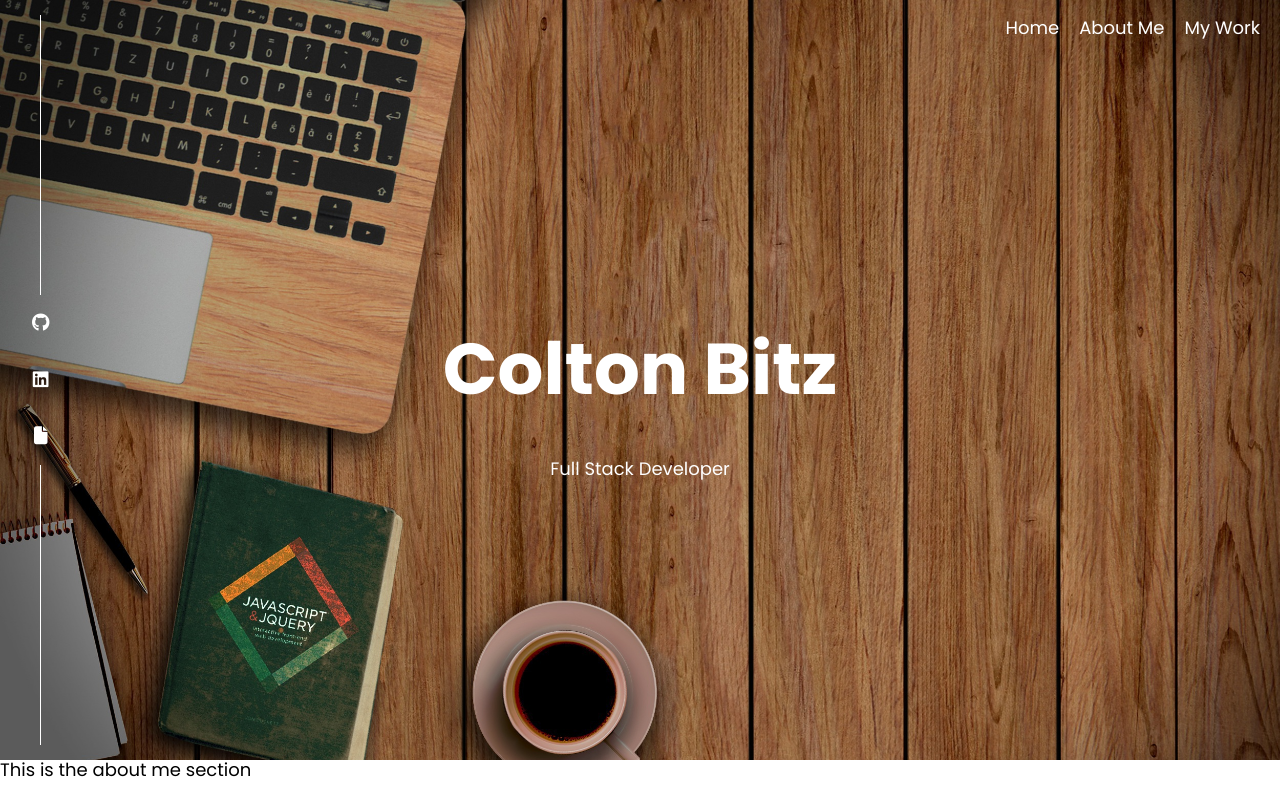
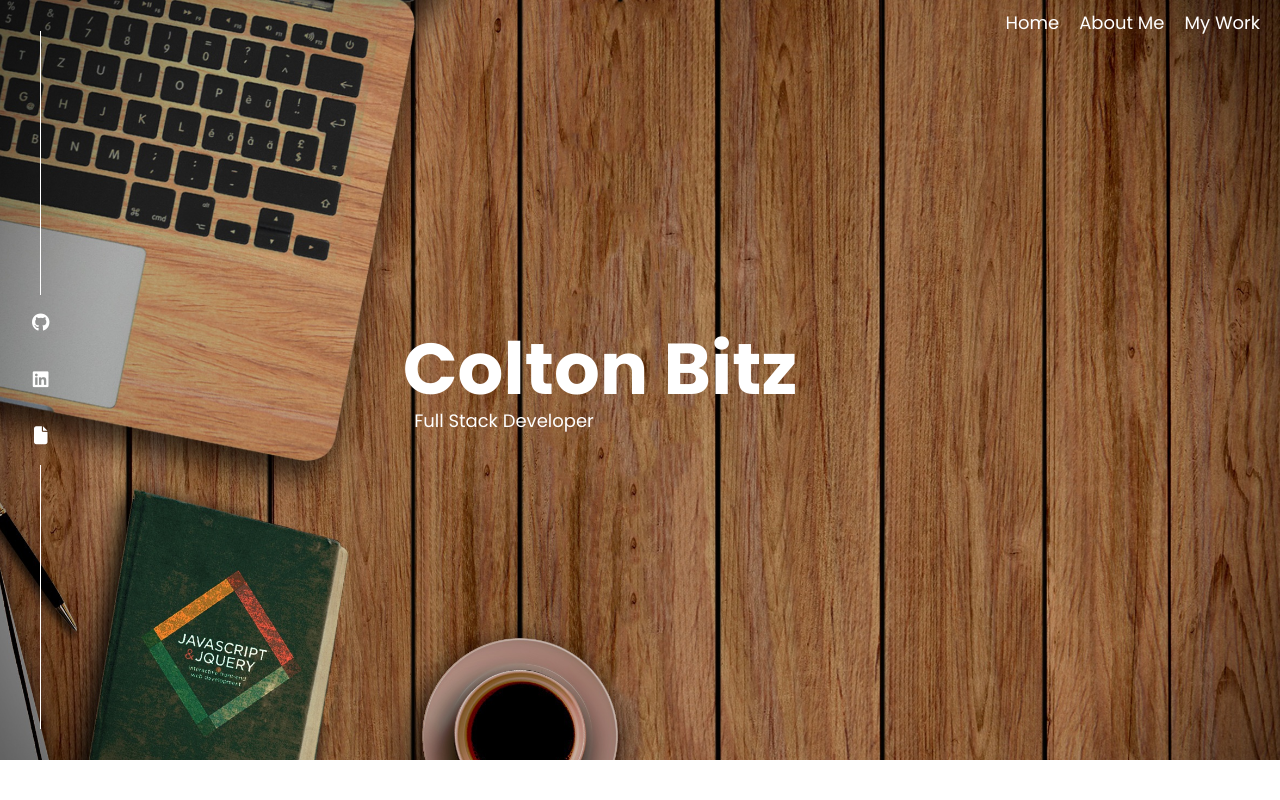
Before and after one commit to Coltonb-boop/Coltonb-boop.github.io, a website: page index.html in a window 1280 px wide. Shown: the top 800 px of the page. Drawn offline with Linux system fonts and the light colour scheme.

Commit message:
More tuning

```diff
--- a/index.html
+++ b/index.html
@@ -31,16 +31,22 @@
 
   <div class="landing__links">
     <div class="landing__links--bar"></div>
-    <p><i class="fa-brands fa-github"></i></p>
-    <p><i class="fa-brands fa-linkedin"></i></p>
-    <p><i class="fa-solid fa-file"></i></p>
+    <p>
+      <a href="https://github.com/Coltonb-boop"><i class="fa-brands fa-github"></i></a>
+    </p>
+    <p>
+      <a href="https://www.linkedin.com/in/colton-bitz-491aa157/"><i class="fa-brands fa-linkedin"></i></a>
+    </p>
+    <p>
+      <a href="https://resume.creddle.io/resume/c1zhm0bklci"><i class="fa-solid fa-file"></i></a>
+    </p>
     <div class="landing__links--bar"></div>
   </div>
 
   <!-- Landing -->
   <section id="landing" class="landing__section">
     <span class="landing__section--name">
-      <h1>Colton Bitz</h1>
+      Colton Bitz
     </span>
     <span class="landing__section--title">
       Full Stack Developer
--- a/src/index.css
+++ b/src/index.css
@@ -22,6 +22,8 @@
 
   --bs: 0.25em .25em .75em rgba(0,0,0,.25),
   .125em 0.125em 0.25em rgba(0,0,0,.15);
+
+  --title-siding: -5rem;
 }
 
 @media (min-width: 800px) {
@@ -30,6 +32,7 @@
     --fs-h2: 3.75rem;
     --fs-h3: 1.5rem;
     --fs-body: 1.125rem;
+    --title-siding: -12rem;
   }
 }
 html {
@@ -49,10 +52,13 @@ a, a:visited, a:hover, a:active {
 }
 
 nav {
-  position: absolute;
+  position: fixed;
+  /* background-color: #a0a2a1; */
+  line-height: 0.6;
   width: 100vw;
   height: 5vh;
   color: #FFFFFF;
+  z-index: 1;
 }
 
 nav > ul {
@@ -75,11 +81,12 @@ nav li {
   flex-direction: column;
   justify-content: center;
   align-items: center;
+  /* margin-top: 5vh; */
   padding-left: 2rem;
 }
 
 .landing__links--bar {
-  height: 35vh;
+  height: 33vh;
   width: 1px;
   border-left: 1px solid #FFFFFF;
 }
@@ -93,11 +100,25 @@ nav li {
   flex-direction: column;
   justify-content: center;
   align-items: center;
+  margin-left: -5rem;
+}
+
+.landing__section--name {
+  font-size: var(--fs-h1);
+  font-weight: 800;
+}
+
+.landing__section--title {
+  margin-left: var(--title-siding);
 }
 
 .about__section {
   background-color: #FFFFFF;
   height: 100vh;
+  display: flex;
+  flex-direction: column;
+  align-items: center;
+  justify-content: center;
 }
 
 .projects__section {
```
